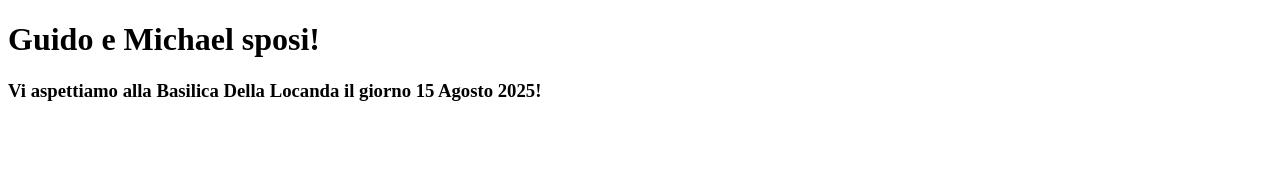
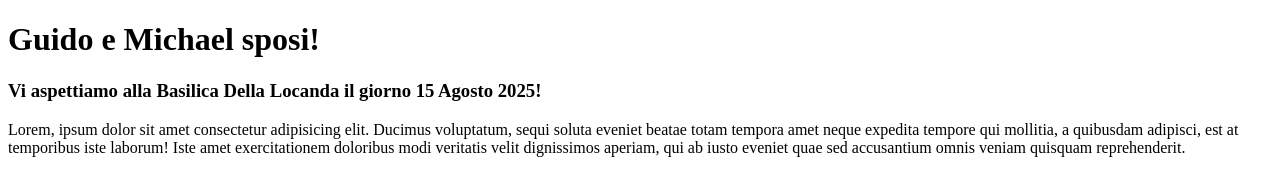
Before and after one commit to Cadienvan/la-locanda-del-tech-git, a plain HTML site: page index.html in a window 1280 px wide. Drawn offline with Linux system fonts and the light colour scheme.

```diff
--- a/index.html
+++ b/index.html
@@ -8,5 +8,6 @@
 <body>
   <h1>Guido e Michael sposi!</h1>
   <h3>Vi aspettiamo alla Basilica Della Locanda il giorno 15 Agosto 2025!</h3>
+  <p>Lorem, ipsum dolor sit amet consectetur adipisicing elit. Ducimus voluptatum, sequi soluta eveniet beatae totam tempora amet neque expedita tempore qui mollitia, a quibusdam adipisci, est at temporibus iste laborum! Iste amet exercitationem doloribus modi veritatis velit dignissimos aperiam, qui ab iusto eveniet quae sed accusantium omnis veniam quisquam reprehenderit.</p>
 </body>
 </html>
```
